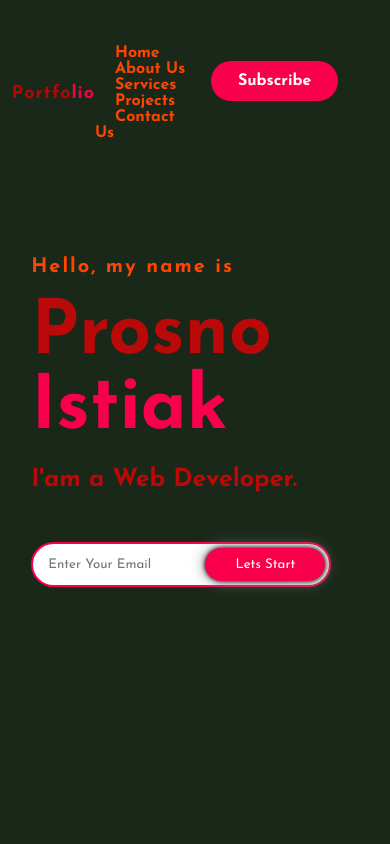
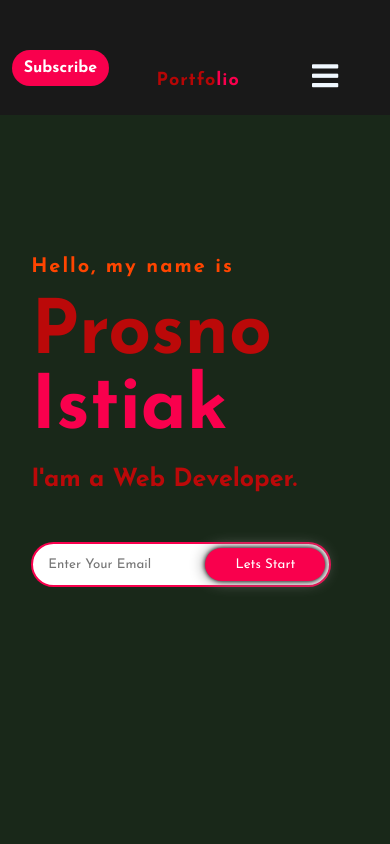
Before and after one commit to Prosno63/Portfolio.Istiak, a plain HTML site: page index.html in a window 390 px wide. Shown: the top 844 px of the page. Drawn offline with Linux system fonts and the light colour scheme.

Commit message:
Update Responsive Design

```diff
--- a/css/style.css
+++ b/css/style.css
@@ -35,6 +35,24 @@ nav{
 span{
 	color: #f9004d;
 }
+
+.checkbtn{
+
+	font-size: 30px;
+	color: aliceblue;
+	float: left;
+	line-height: 70px;
+	margin-right: 40px;
+	cursor: pointer;
+	display: none;
+
+
+}
+
+#check{
+	display: none;
+}
+
 nav ul li{
 	list-style-type: none;
 	display: inline-block;
@@ -64,6 +82,23 @@ nav ul li a:hover{
 .btn:hover{
 	transform: scale(1.2);
 }
+.btn-end{
+	background-color:#f9004d;
+	color: white;
+	text-decoration: none;
+	border: 2px solid transparent;
+	font-weight: bold;
+	padding: 10px 25px;
+	border-radius: 30px;
+	margin-bottom: 25px;
+	transition: transform .4s;
+
+}
+
+.btn-end:hover{
+	transform: scale(1.2);
+}
+
 .content{
 	position: absolute;
 	top: 50%;
@@ -322,7 +357,7 @@ footer p:nth-child(2){
 	font-size: 14px;
 }
 
-@media screen and (max-width:576px) {
+@media screen and (max-width:700px) {
 
 	/*Hero media*/
 
@@ -331,12 +366,14 @@ footer p:nth-child(2){
 
 	}
 	nav{
+
 		display: flex;
+		flex-direction: row-reverse;
 		align-items: center;
-		justify-content: space-between;
 		padding-top: 45px;
 		padding-left: 3%;
 		padding-right: 3%;
+		background-color: #191919;
 
 	}
 
@@ -346,25 +383,50 @@ footer p:nth-child(2){
 		font-size: 18px;
 		letter-spacing: 1px;
 		cursor: pointer;
+		margin-right: 35px;
 	}
 	span{
 		color: #f9004d;
 	}
+
+	.checkbtn{
+		display: block;
+	}
+	ul{
+		position: fixed;
+		width: 35%;
+		height: 55vh;
+		top: 100px;
+		left: -100%;
+		padding-bottom: 10px;
+		align-items: center;
+		transition: all .5s;
+		background-color: #192819;
+	}
+
 	nav ul li{
-		list-style-type: none;
-		display: inline;
-		padding: 25px  20px;
-		margin-bottom: 5px;
+		display: block;
+		margin: 10px 0;
+		line-height: 30px;
 	}
+
+
 	nav ul li a{
-		color:orangered;
-		text-decoration: none;
-		font-weight: bold;
-		text-transform: capitalize;
+		display: block;
+		margin: 2px;
+		font-size: 20px;
+		transition: all .45s ease;
+		gap: 50px;
+		color: orange;
 	}
 	nav ul li a:hover{
-		color: #f9004d;
-		transition: .4s;
+		color: white;
+
+	}
+
+	#check:checked~ul{
+		left: 0;
+
 	}
 	.btn{
 		background-color:#f9004d;
@@ -372,9 +434,9 @@ footer p:nth-child(2){
 		text-decoration: none;
 		border: 2px solid transparent;
 		font-weight: bold;
-		padding: 10px 25px;
+		padding: 8px 10px;
 		border-radius: 30px;
-		margin-right: 40px;
+		margin-right: 10px;
 		margin-bottom: 25px;
 		transition: transform .4s;
 	}
@@ -558,6 +620,20 @@ footer p:nth-child(2){
 		transition: .3s;
 	}
 
+	.btn-end{
+		background-color:#f9004d;
+		color: white;
+		text-decoration: none;
+		border: 2px solid transparent;
+		font-weight: bold;
+		padding: 10px 25px;
+		margin-right: 30px;
+		border-radius: 30px;
+		margin-bottom: 25px;
+		transition: transform .4s;
+
+	}
+
 	.backtoTop{
 
 		padding-left: 35px;
--- a/index.html
+++ b/index.html
@@ -8,6 +8,7 @@
 	<link rel="preconnect" href="https://fonts.gstatic.com">
     <link href="https://fonts.googleapis.com/css2?family=Josefin+Sans:ital,wght@0,100;0,200;0,300;0,400;0,500;0,600;0,700;1,100;1,200;1,300;1,400;1,500;1,600;1,700&display=swap" rel="stylesheet">
     <link rel="stylesheet" href="https://cdnjs.cloudflare.com/ajax/libs/font-awesome/5.15.3/css/all.min.css" integrity="sha512-iBBXm8fW90+nuLcSKlbmrPcLa0OT92xO1BIsZ+ywDWZCvqsWgccV3gFoRBv0z+8dLJgyAHIhR35VZc2oM/gI1w==" crossorigin="anonymous" referrerpolicy="no-referrer" />
+    <script src="https://kit.fontawesome.com/yourcode.js" crossorigin="anonymous"></script>
 
 </head>
 <body>
@@ -15,6 +16,10 @@
 
 	<section class="hero">
 		<nav>
+			<input type="checkbox" id="check">
+			<label for="check" class="checkbtn">
+				<i class="fas fa-bars"></i>
+			</label>
 			<h2 class="logo">Portfo<span>lio</span></h2>
 			<ul>
 				<li><a href="#home">Home</a></li>
@@ -23,7 +28,7 @@
 				<li><a href="#projects">Projects</a></li>
 				<li><a href="#contact Us">Contact Us</a></li>
 			</ul>
-			<a href="#" class="btn">Subscribe</a>
+			<a href="#" class="btn" "subs">Subscribe</a>
 		</nav>
 
 	</section>
@@ -163,7 +168,7 @@
 			<a href="#"><i class="fab fa-dribbble"></i></a>
 		</div>
 		<div class="backtoTop">
-			<a href="#" class="btn">Back to Top</a></div>
+			<a href="#" class="btn-end">Back to Top</a></div>
 		<p class="end">@CopyRight Reserved by Prosno Istiak</p>
 	</footer>
 </body>
```
